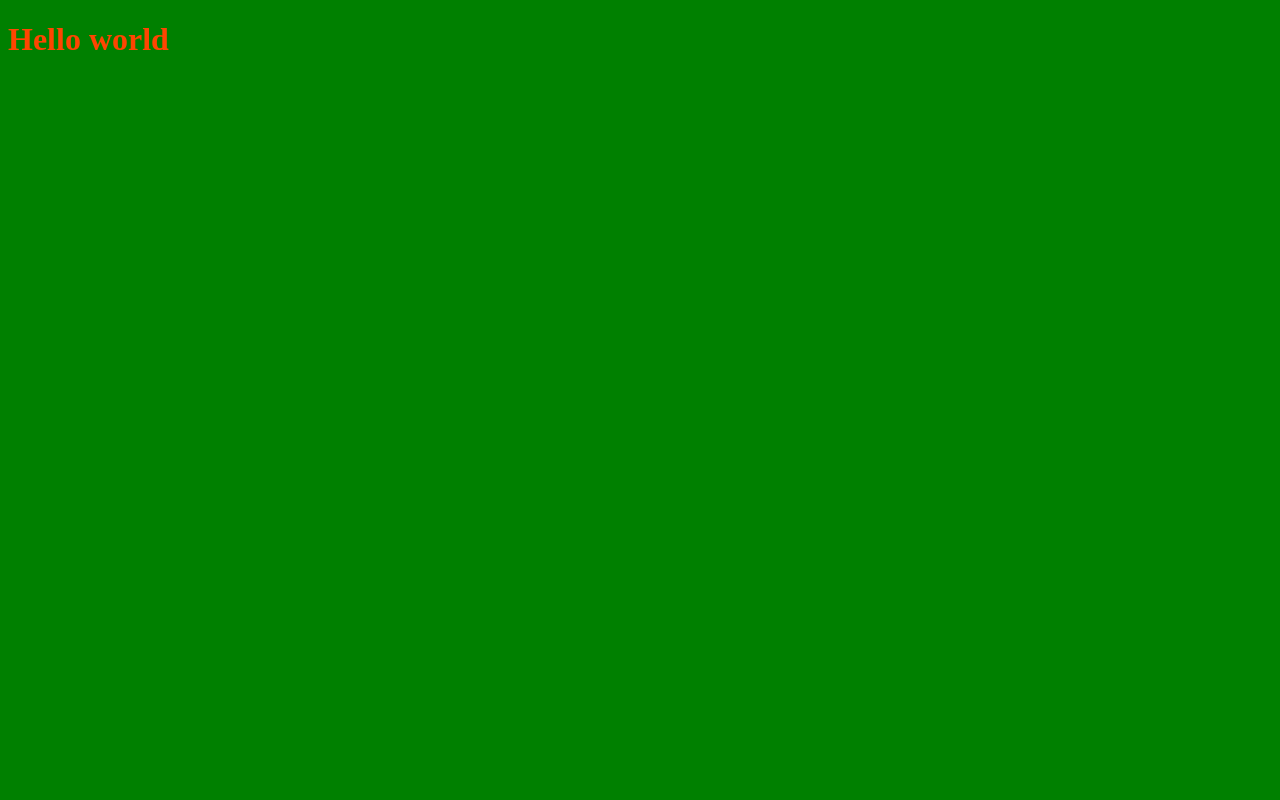
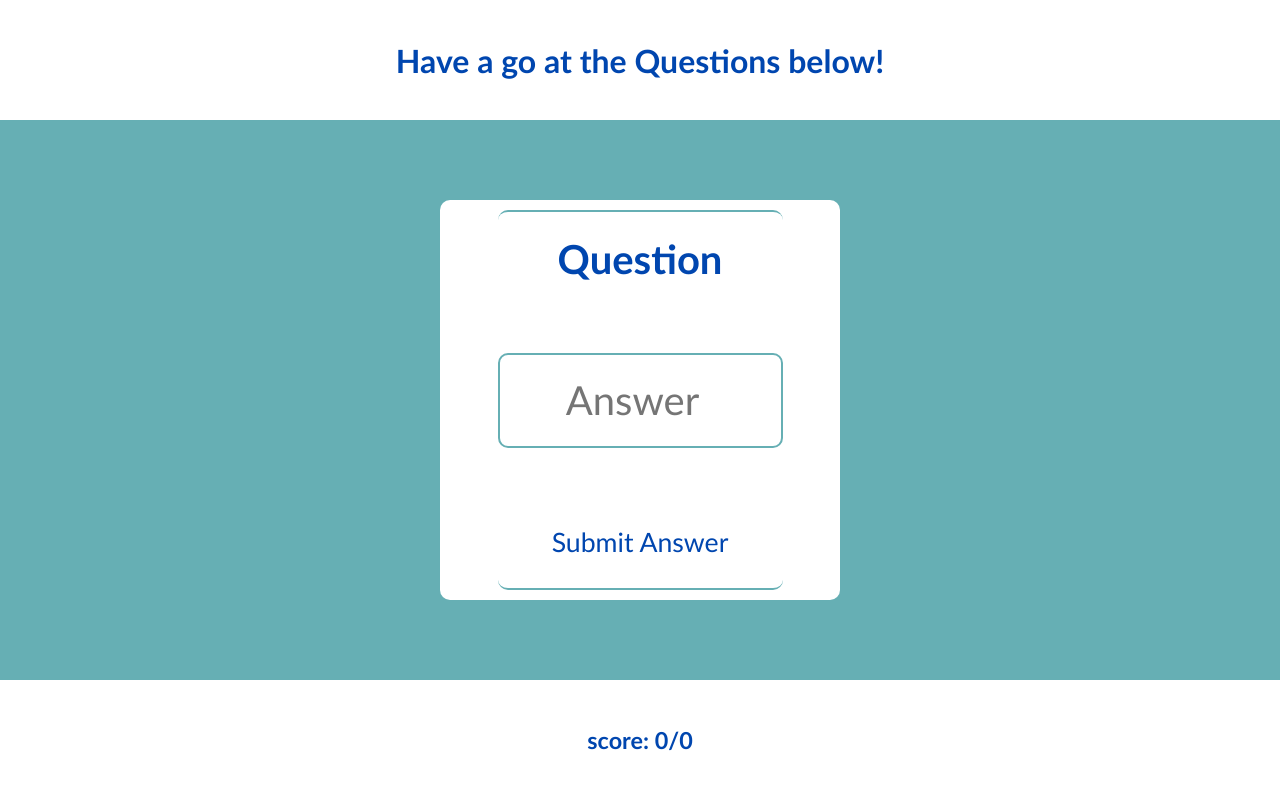
Before and after one commit to RhysBray/maths-question-generator, a website: page public/index.html in a window 1280 px wide. Drawn offline with Linux system fonts and the light colour scheme.

Commit message:
basic stylings and layout, ready for funtionality

```diff
--- a/public/index.html
+++ b/public/index.html
@@ -10,8 +10,23 @@
   <body>
     <header>
       <h1>
-        Hello world
+        Have a go at the Questions below!
       </h1>
     </header>
+    <main>
+      <article>
+        <h2 id="question">
+          Question
+        </h2>
+        <input id="answer" type="number" placeholder="Answer" />
+        <div id="submit">Submit Answer</div>
+      </article>
+    </main>
+    <footer>
+      <h3 id="score">
+        score: 0/0
+      </h3>
+    </footer>
   </body>
+  <script src="main.js"></script>
 </html>
--- a/public/main.scss
+++ b/public/main.scss
@@ -1,6 +1,86 @@
+// variables
+$primary-color: rgb(102, 175, 180);
+$secondary-color: rgb(0, 70, 175);
+$tertiary-color: white;
+
+$base-padding: 10px;
+
+// inheritance
+%flex-centered {
+  display: flex;
+  justify-content: center;
+  align-items: center;
+}
+
+* {
+  box-sizing: border-box;
+  margin: 0;
+  padding: 0;
+  color: $secondary-color;
+  font-family: "Gill Sans", "Gill Sans MT", Calibri, "Trebuchet MS", sans-serif;
+}
+
 body {
-  background-color: green;
+  @extend %flex-centered;
+  flex-direction: column;
+  justify-content: space-between;
+  width: 100vw;
+  height: 100vh;
+  background-color: $primary-color;
+  header,
+  footer {
+    @extend %flex-centered;
+    width: 100%;
+    height: 15vh;
+    padding: $base-padding;
+    background-color: $tertiary-color;
+    color: $secondary-color;
+    text-align: center;
+  }
   header {
-    color: orangered;
+  }
+  main {
+    article {
+      @extend %flex-centered;
+      flex-direction: column;
+      justify-content: space-between;
+      background-color: $tertiary-color;
+      width: 50vh;
+      height: 50vh;
+      padding: $base-padding;
+      border-radius: 10px;
+      h2,
+      input,
+      div {
+        width: 75%;
+        height: 25%;
+        border-radius: 10px;
+      }
+      h2 {
+        @extend %flex-centered;
+        border-top: solid $primary-color 2pt;
+        font-size: 30pt;
+      }
+      input {
+        font-size: 30pt;
+        text-align: center;
+        border: solid $primary-color 2pt;
+      }
+      div {
+        @extend %flex-centered;
+        border-bottom: solid $primary-color 2pt;
+        font-size: 20pt;
+        &:active {
+          background-color: $primary-color;
+          opacity: 0.7;
+          border-bottom: solid transparent 2pt;
+          transform: scale(1.1);
+        }
+      }
+    }
+  }
+  footer {
+    font-size: 15pt;
+    font-weight: bolder;
   }
 }
```
Also changed, not shown: public/main.css, public/main.js (added), 1 other file.
